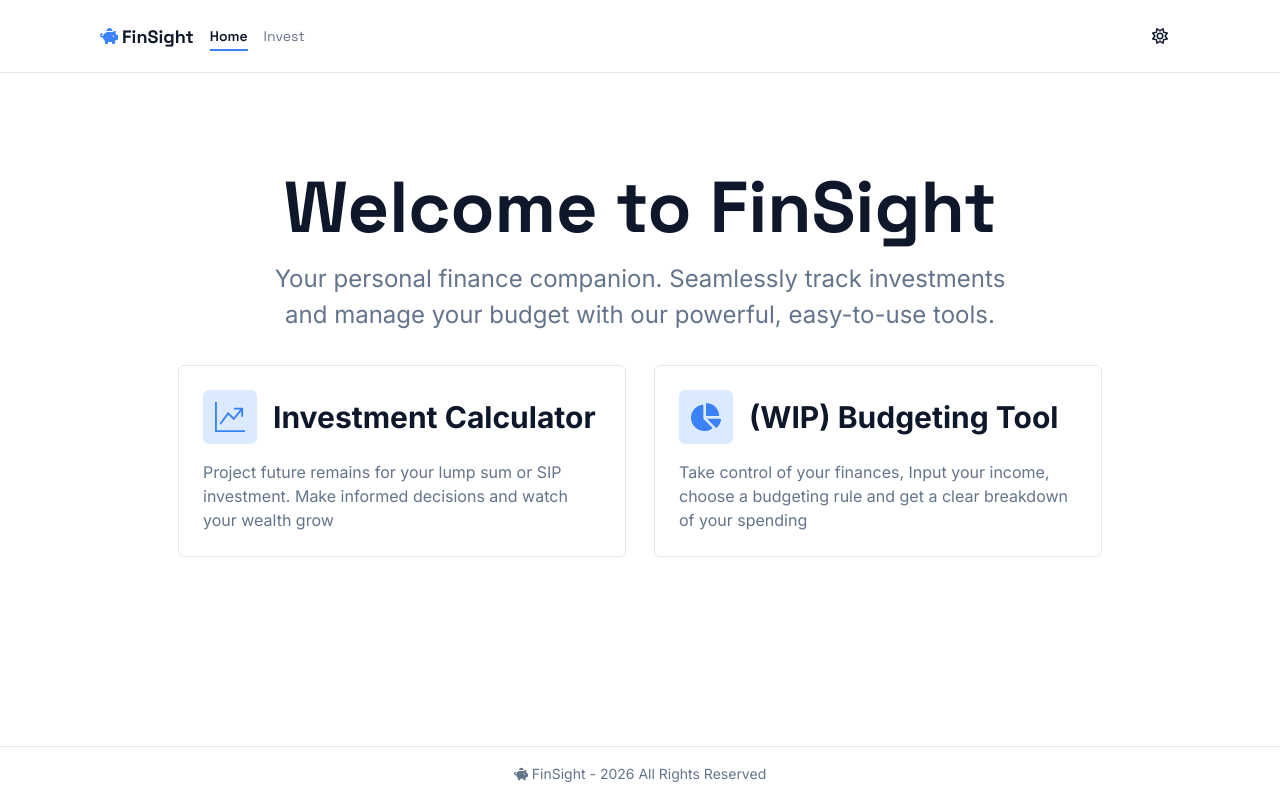
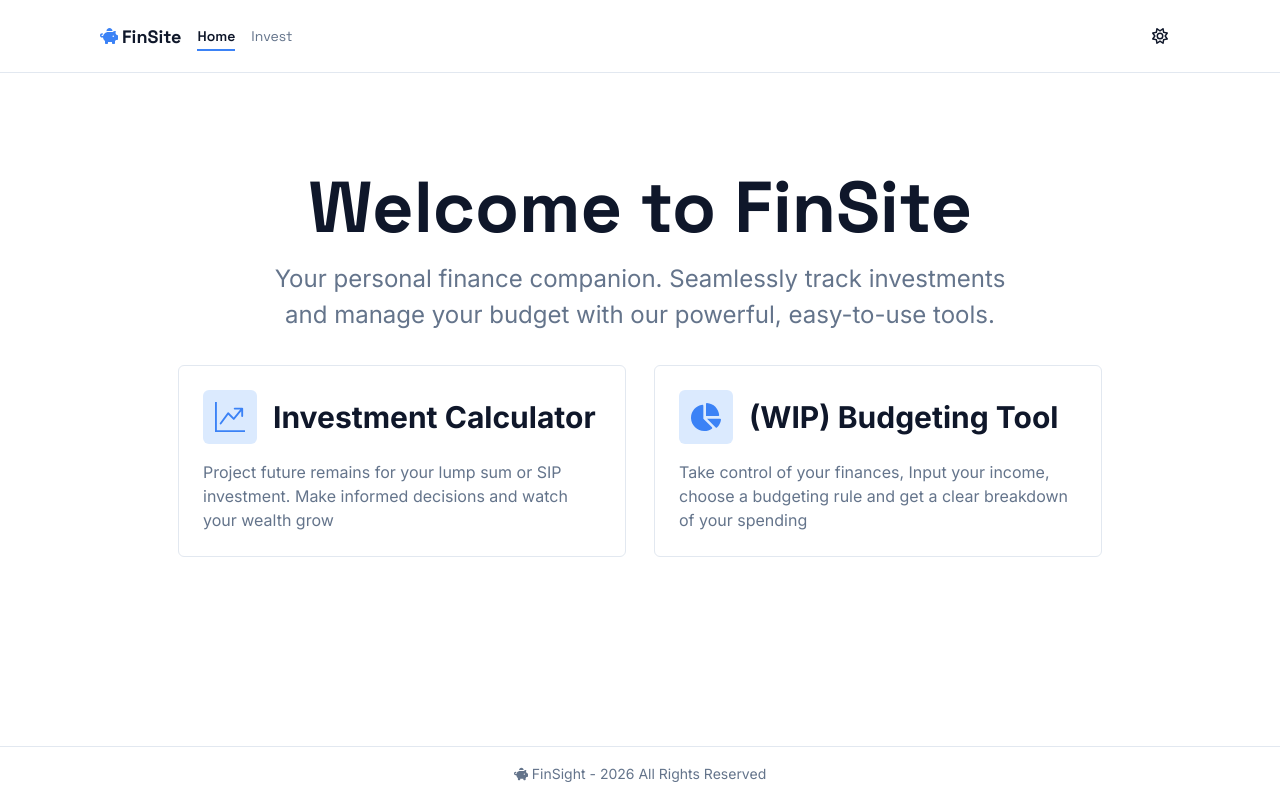
Before and after one commit to Hannank485/FinSite, a React (Vite) app: page / in a window 1280 px wide. Built offline with nearby package versions, Linux system fonts and the light colour scheme; what tailwindcss-animated would draw is missing.

Commit message:
refactor: update project name

```diff
--- a/index.html
+++ b/index.html
@@ -4,7 +4,7 @@
     <meta charset="UTF-8" />
     <link rel="icon" type="image/svg+xml" href="./src/assets/logo.svg" />
     <meta name="viewport" content="width=device-width, initial-scale=1.0" />
-    <title>FinSight</title>
+    <title>FinSite</title>
   </head>
   <body>
     <div id="root"></div>
--- a/src/Components/Navbar.tsx
+++ b/src/Components/Navbar.tsx
@@ -16,7 +16,7 @@ function Navbar({ state, click }: { state: boolean; click: () => void }) {
           <Link to="/">
             <div className="flex gap-1  font-extrabold items-center text-lg ">
               <FaPiggyBank className="text-accent" />
-              <h1>FinSight</h1>
+              <h1>FinSite</h1>
             </div>
           </Link>
           <nav>
--- a/src/Pages/Home.tsx
+++ b/src/Pages/Home.tsx
@@ -31,9 +31,7 @@ function Home() {
     <>
       <main className=" flex flex-col items-center">
         <section className="text-center mb-8 max-w-3xl animate-fade-down animate-ease-out">
-          <h1 className="text-4xl md:text-7xl font-bold">
-            Welcome to FinSight
-          </h1>
+          <h1 className="text-4xl md:text-7xl font-bold">Welcome to FinSite</h1>
           <p className="text-lg md:text-2xl max-w-md md:max-w-3xl text-muted dark:text-darkSecondary">
             Your personal finance companion. Seamlessly track investments and
             manage your budget with our powerful, easy-to-use tools.
```
